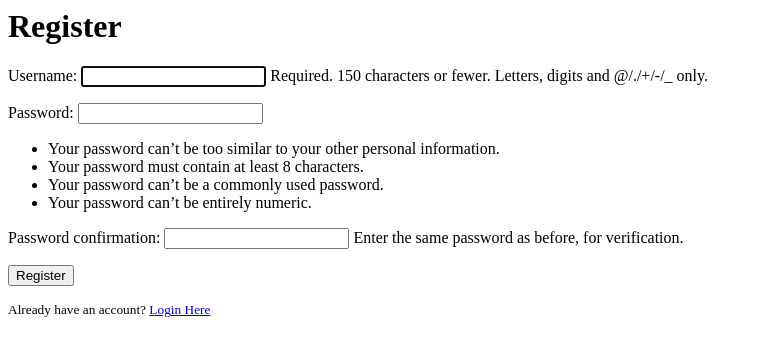
After one commit to AnujKondhalkar/To_Do_List, a Django app: page /register/ in a window 1280 px wide. The commit adds this page. Shown: the top 356 px of the page, without its empty margins (0-759 px from the left). Run offline with Django 3.2, Linux system fonts and the light colour scheme.

Commit message:
User Registeration view is set

```diff
--- a/base/templates/base/login.html
+++ b/base/templates/base/login.html
@@ -5,3 +5,5 @@
     {{form.as_p}}
     <input type="submit" value="Login">
 </form>
+
+<small>Don't have an account? <a href="{% url 'register' %}">Register Here</a></small>
--- /dev/null
+++ b/base/templates/base/register.html
@@ -0,0 +1,9 @@
+<h1>Register</h1>
+
+<form method="Post">
+    {% csrf_token %}
+    {{form.as_p}}
+    <input type="submit" value="Register">
+</form>
+
+<small>Already have an account? <a href="{% url 'login' %}">Login Here</a></small>
--- a/base/urls.py
+++ b/base/urls.py
@@ -1,10 +1,18 @@
 from django.urls import path
-from .views import TaskList, TaskDetail, TaskCreate, TaskUpdate, TaskDelete, CustomLoginView
+from .views import (
+    TaskList,
+    TaskDetail,
+    TaskCreate,
+    TaskUpdate,
+    TaskDelete,
+    CustomLoginView,
+    RegisterPage)
 from django.contrib.auth.views import LogoutView
 
 urlpatterns = [
     path('login/', CustomLoginView.as_view(), name='login'),
     path('logout/', LogoutView.as_view(next_page='login'), name='logout'),
+    path('register/', RegisterPage.as_view(), name='register'),
 
     path('', TaskList.as_view(), name='tasks'),
     path('task/<int:pk>/', TaskDetail.as_view(), name='task'),
--- a/base/views.py
+++ b/base/views.py
@@ -1,12 +1,17 @@
-from django.shortcuts import render
+from django.shortcuts import render, redirect
 from django.views.generic.list import ListView
 from django.views.generic.detail import DetailView
-from django.views.generic.edit import CreateView, UpdateView, DeleteView
+from django.views.generic.edit import (
+    CreateView,
+    UpdateView,
+    DeleteView,
+    FormView)
 from django.urls import reverse_lazy
 
 from django.contrib.auth.views import LoginView
-
 from django.contrib.auth.mixins import LoginRequiredMixin
+from django.contrib.auth.forms import UserCreationForm
+from django.contrib.auth import login
 
 from .models import Task
 
@@ -24,6 +29,24 @@ class CustomLoginView(LoginView):
         return reverse_lazy('tasks')
 
 
+class RegisterPage(FormView):
+    template_name = 'base/register.html'
+    form_class = UserCreationForm
+    redirect_authenticated_user = True
+    success_url = reverse_lazy('tasks')
+
+    def form_valid(self, form):
+        user = form.save()
+        if user is not None:
+            login(self.request, user)
+        return super(RegisterPage, self).form_valid(form)
+
+    def get(self, *args, **kwargs):
+        if self.request.user.is_authenticated:
+            return redirect('tasks')
+        return super(RegisterPage, self).get(*args, **kwargs)
+
+
 class TaskList(LoginRequiredMixin, ListView):
     # it will be rendered to html
     model = Task  # the db classes we have made in models.py and those were migrated
@@ -34,8 +57,9 @@ class TaskList(LoginRequiredMixin, ListView):
     # user can't see other users data , can see only his
     # it is automatically triggered
     def get_context_data(self, **kwargs):
-        context = super().get_context_data(**kwargs)
-        context['tasks'] = context['tasks'].filter(user=self.request.user)
+        context = super().get_context_data(**kwargs)  # got context data from user class
+        context['tasks'] = context['tasks'].filter(
+            user=self.request.user)  # filter only current user data
         context['count'] = context['tasks'].filter(complete=False).count()
 
         return context
@@ -55,8 +79,8 @@ class TaskCreate(LoginRequiredMixin, CreateView):
     fields = ['title', 'description', 'complete']
     success_url = reverse_lazy('tasks')  # 'tasks is url name'
 
-    def form_valid(self, form):
-        # it is automatically triggered on post request
+    def form_valid(self, form):  # validation
+        # it is automatically triggered on post request , but it is override so the data must be added to current user if logged in
         form.instance.user = self.request.user
         return super(TaskCreate, self).form_valid(form)
 
--- a/todo_list/settings.py
+++ b/todo_list/settings.py
@@ -114,6 +114,9 @@ USE_L10N = True
 
 USE_TZ = True
 
+
+# The URL or named URL pattern where requests are redirected for login when using the
+# login_required() decorator, LoginRequiredMixin, or AccessMixin.
 LOGIN_URL = 'login' #user will redirected to login page in not logged in
 
 # Static files (CSS, JavaScript, Images)
```
Also changed, not shown: db.sqlite3.
